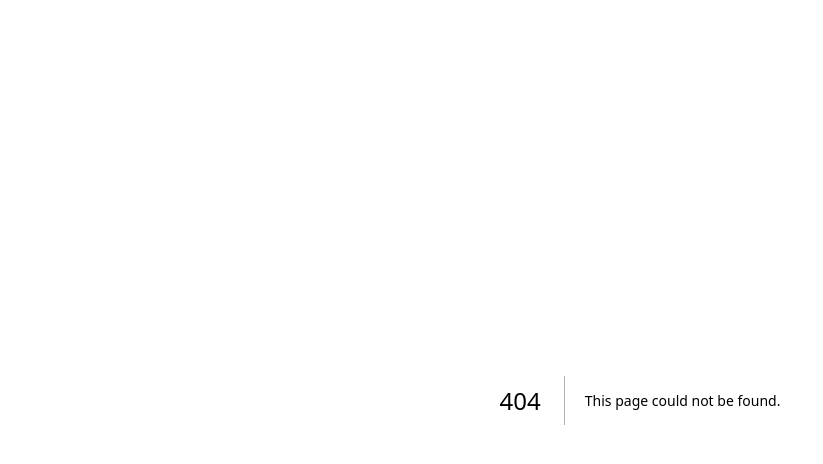
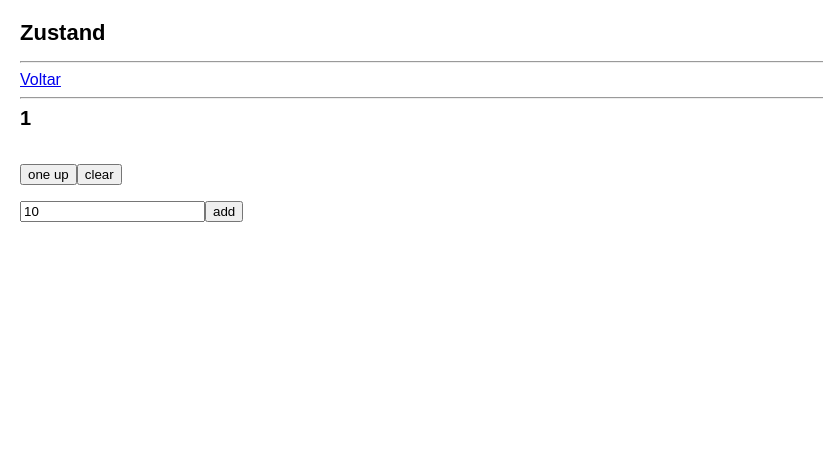
Before and after one commit to marciobueno1/pfe-2025-2, a Next.js app in the folder ex01-next/: page /zustand in a window 1280 px wide. Before the commit this address had no page. Shown: the top 464 px of the page, without its empty margins (0-823 px from the left). Built offline with nearby package versions, Linux system fonts and the light colour scheme.

Commit message:
adicionado o zustand

```diff
--- /dev/null
+++ b/ex01-next/app/zustand/page.js
@@ -0,0 +1,30 @@
+"use client";
+
+import { useStore } from "@/zustand";
+import Link from "next/link";
+import { useState } from "react";
+
+export default function Counter() {
+  const { add, clear, count, inc } = useStore();
+  const [number, setNumber] = useState(10);
+  return (
+    <div>
+      <h1>Zustand</h1>
+      <hr />
+      <Link href="/">Voltar</Link>
+      <hr />
+      <h2>{count}</h2>
+      <br />
+      <button onClick={inc}>one up</button>
+      <button onClick={clear}>clear</button>
+      <p>
+        <input
+          type="number"
+          value={number}
+          onChange={(evt) => setNumber(Number(evt.target.value))}
+        />
+        <button onClick={() => add(number)}>add</button>
+      </p>
+    </div>
+  );
+}
--- a/ex01-next/package.json
+++ b/ex01-next/package.json
@@ -15,7 +15,8 @@
     "react": "19.1.0",
     "react-dom": "19.1.0",
     "use-immer": "^0.11.0",
-    "uuid": "^11.1.0"
+    "uuid": "^11.1.0",
+    "zustand": "^5.0.8"
   },
   "devDependencies": {
     "@eslint/eslintrc": "^3",
--- /dev/null
+++ b/ex01-next/zustand/index.js
@@ -0,0 +1,10 @@
+import { create } from "zustand";
+
+export const useStore = create((set) => ({
+  count: 1,
+  inc: () => set((state) => ({ count: state.count + 1 })),
+  clear: () => set({ count: 0 }),
+  add: (n) => set((state) => ({ count: state.count + n })),
+  darkTheme: false,
+  toggleTheme: () => set((state) => ({ darkTheme: !state.darkTheme })),
+}));
```
Also changed, not shown: ex01-next/app/page.js (+7 -0 lines), 1 other file (tests, documents, lock files or other folders).
